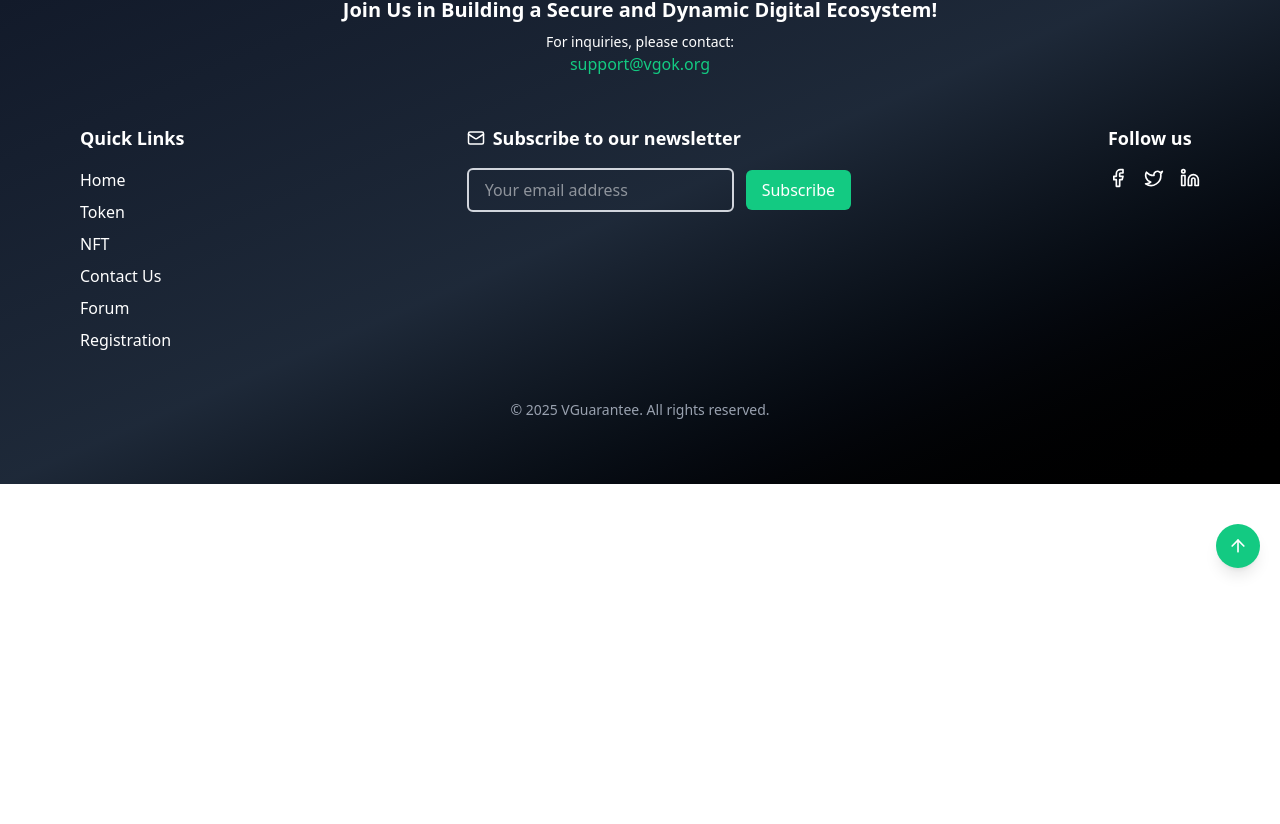
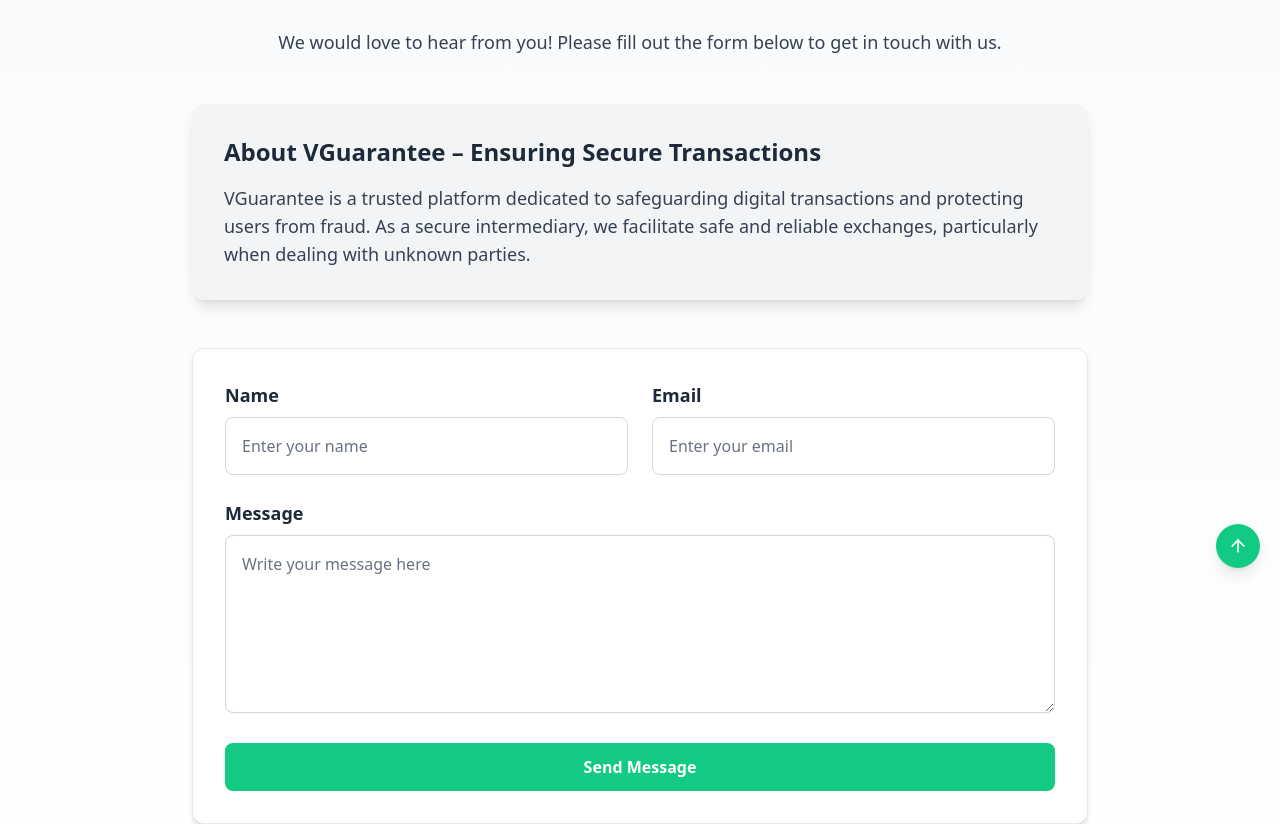
Before and after one commit to trinetra-reddy/vgok, a React (Vite) app: page /contact in a window 1280 px wide. Shown: the part 212-1036 px from the top of the page. Before the commit the page ends 800 px from the top, so only its background shows below. Built offline with nearby package versions, Linux system fonts and the light colour scheme.

Commit message:
Updated the contact us form

```diff
--- a/src/pages/ContactUs.tsx
+++ b/src/pages/ContactUs.tsx
@@ -1,3 +1,121 @@
-export default function ContactUs() {
-    return <h2 className="text-2xl font-bold">Contact Us</h2>
-  }
+import { useState } from "react";
+
+const ContactUs = () => {
+  const [formData, setFormData] = useState({
+    name: "",
+    email: "",
+    message: "",
+  });
+
+  const [isSubmitting, setIsSubmitting] = useState(false);
+  const [submissionStatus, setSubmissionStatus] = useState("");
+
+  const handleChange = (e) => {
+    const { name, value } = e.target;
+    setFormData((prevData) => ({
+      ...prevData,
+      [name]: value,
+    }));
+  };
+
+  const handleSubmit = async (e) => {
+    e.preventDefault();
+    setIsSubmitting(true);
+
+    // Simulate form submission (you can replace this with actual API call)
+    setTimeout(() => {
+      setIsSubmitting(false);
+      setSubmissionStatus("Your message has been successfully sent!");
+      setFormData({ name: "", email: "", message: "" });
+    }, 2000);
+  };
+
+  return (
+    <section className="py-16 px-6 md:px-12 lg:px-24 bg-gradient-to-b from-gray-50 to-white" data-aos="fade-up">
+      <div className="max-w-6xl mx-auto text-center">
+        <h2 className="text-4xl font-bold text-gray-900 mb-6">Contact Us</h2>
+        <p className="text-lg text-gray-700 max-w-3xl mx-auto mb-12">
+          We would love to hear from you! Please fill out the form below to get in touch with us.
+        </p>
+      </div>
+
+      {/* VGuarantee Brief */}
+      <div className="max-w-4xl mx-auto bg-gray-100 p-8 rounded-xl shadow-lg mb-12">
+        <h3 className="text-2xl font-semibold text-gray-800 mb-4">About VGuarantee – Ensuring Secure Transactions</h3>
+        <p className="text-lg text-gray-700">
+          VGuarantee is a trusted platform dedicated to safeguarding digital transactions and protecting users from fraud.
+          As a secure intermediary, we facilitate safe and reliable exchanges, particularly when dealing with unknown parties.
+        </p>
+      </div>
+
+      {/* Contact Form */}
+      <div className="max-w-4xl mx-auto bg-white p-8 rounded-xl shadow-md border border-gray-200">
+        <form onSubmit={handleSubmit}>
+          <div className="grid grid-cols-1 sm:grid-cols-2 gap-6">
+            {/* Name */}
+            <div>
+              <label htmlFor="name" className="block text-lg font-semibold text-gray-800 mb-2">Name</label>
+              <input
+                type="text"
+                id="name"
+                name="name"
+                value={formData.name}
+                onChange={handleChange}
+                required
+                className="w-full p-4 border border-gray-300 rounded-lg focus:outline-none focus:ring-2 focus:ring-[#13ca82] placeholder-gray-500" // Primary color
+                placeholder="Enter your name"
+              />
+            </div>
+
+            {/* Email */}
+            <div>
+              <label htmlFor="email" className="block text-lg font-semibold text-gray-800 mb-2">Email</label>
+              <input
+                type="email"
+                id="email"
+                name="email"
+                value={formData.email}
+                onChange={handleChange}
+                required
+                className="w-full p-4 border border-gray-300 rounded-lg focus:outline-none focus:ring-2 focus:ring-[#13ca82] placeholder-gray-500" // Primary color
+                placeholder="Enter your email"
+              />
+            </div>
+          </div>
+
+          {/* Message */}
+          <div className="mt-6">
+            <label htmlFor="message" className="block text-lg font-semibold text-gray-800 mb-2">Message</label>
+            <textarea
+              id="message"
+              name="message"
+              value={formData.message}
+              onChange={handleChange}
+              required
+              rows="6"
+              className="w-full p-4 border border-gray-300 rounded-lg focus:outline-none focus:ring-2 focus:ring-[#13ca82] placeholder-gray-500" // Primary color
+              placeholder="Write your message here"
+            ></textarea>
+          </div>
+
+          {/* Submit Button */}
+          <div className="mt-6">
+            <button
+              type="submit"
+              disabled={isSubmitting}
+              className={`w-full py-3 px-6 text-white font-semibold rounded-lg ${isSubmitting ? "bg-gray-400" : "bg-[#13ca82] hover:bg-[#0d9c66]"}`}> {/* Primary color */}
+              {isSubmitting ? "Sending..." : "Send Message"}
+            </button>
+          </div>
+        </form>
+
+        {/* Submission Status */}
+        {submissionStatus && (
+          <div className="mt-6 text-center text-green-600 font-semibold">{submissionStatus}</div>
+        )}
+      </div>
+    </section>
+  );
+};
+
+export default ContactUs;
```
